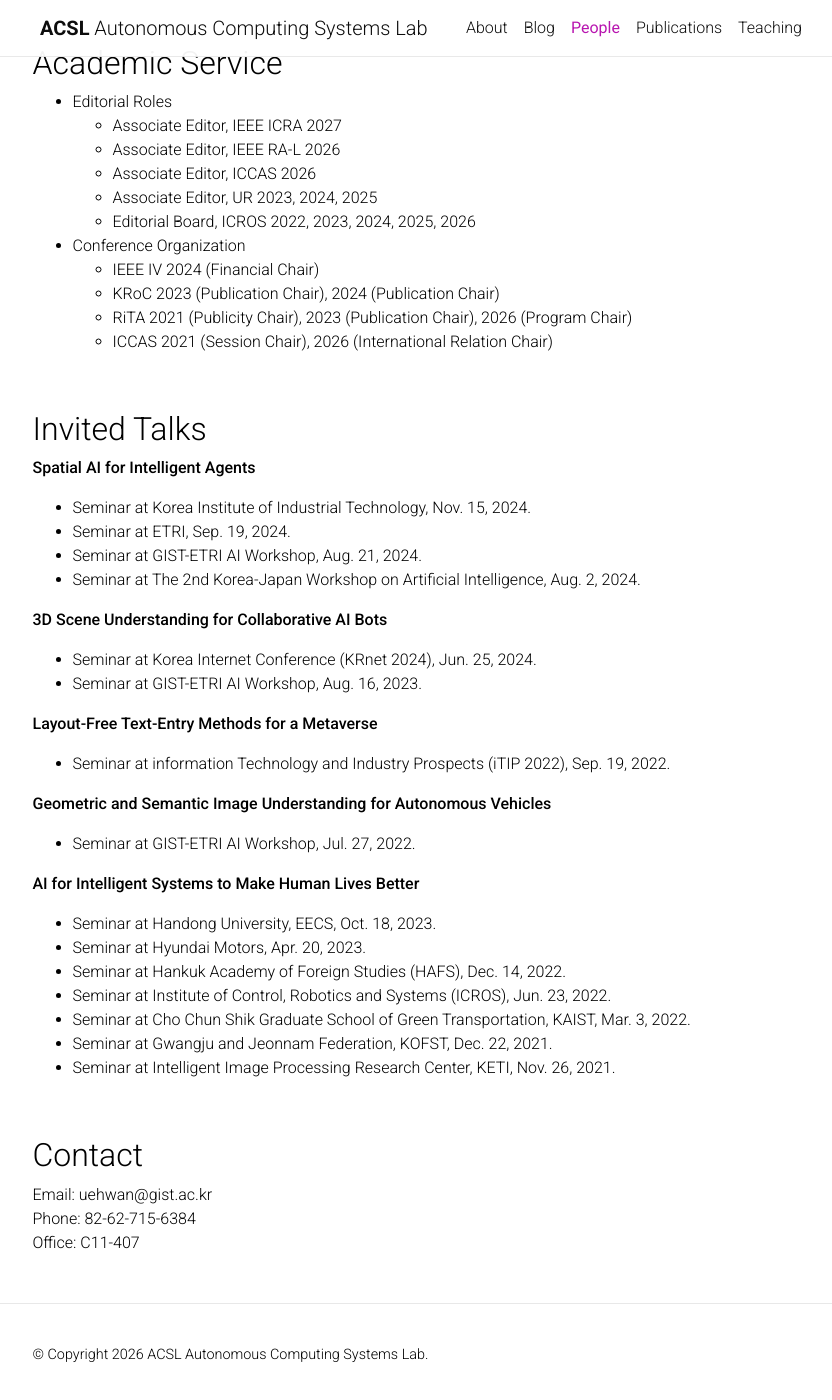
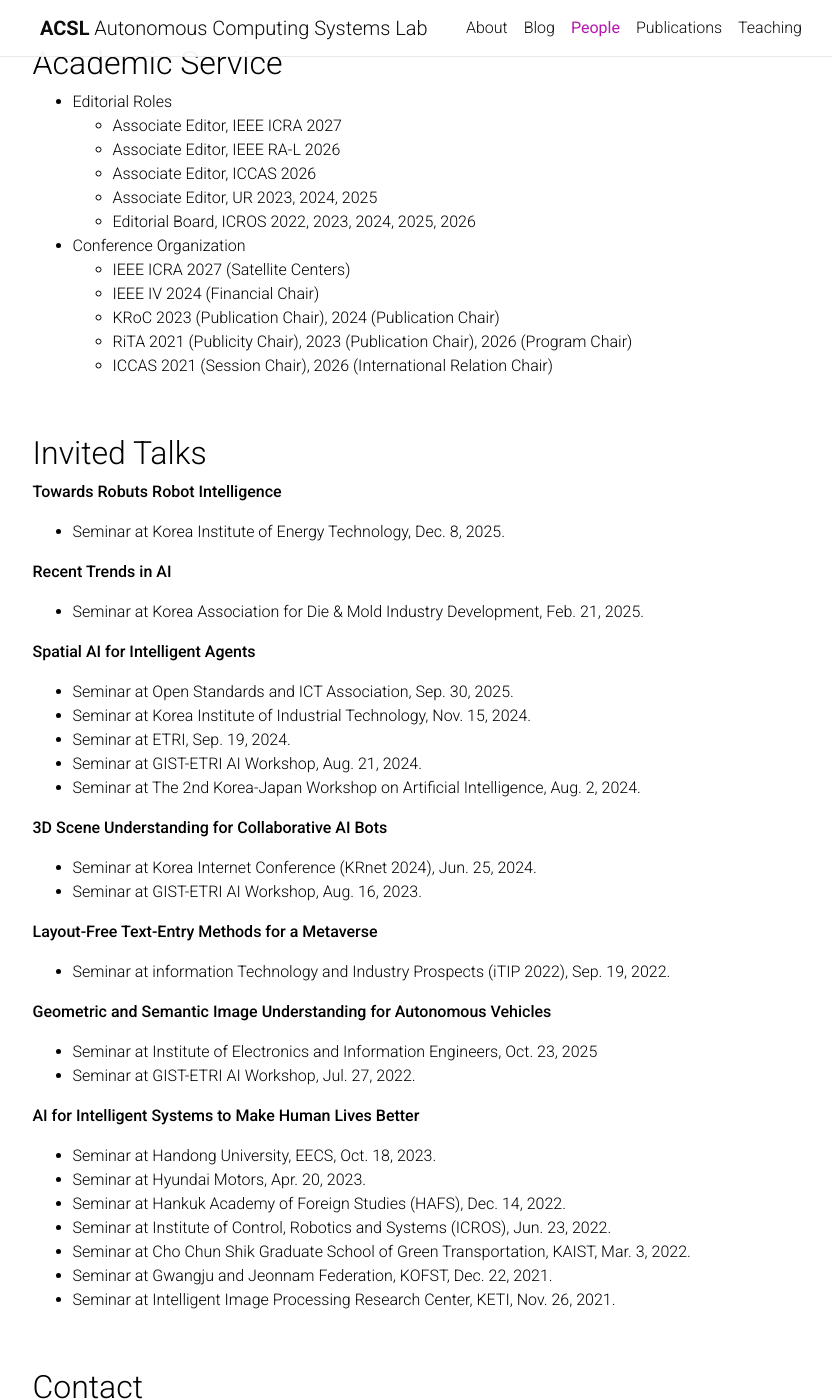
Before and after one commit to Uehwan/Uehwan.github.io, a Jekyll site: the page built from _people/Ue-Hwan-Kim.markdown, in a window 1280 px wide and 1400 px high, scrolled down 1057 px. Shown: the whole window, without its empty margins (215-1047 px from the left). Built offline with Jekyll 4.4.1, drawn with Linux system fonts in a browser that asks for light colours; nearby versions of some CDN libraries; comment, search, counter and statistics services are not loaded; a style sheet for code colours, icons or effects is not loaded.

Commit message:
bio update

```diff
--- a/_people/Ue-Hwan-Kim.markdown
+++ b/_people/Ue-Hwan-Kim.markdown
@@ -48,6 +48,7 @@ Associate Professor <br/>
   - Associate Editor, UR 2023, 2024, 2025
   - Editorial Board, ICROS 2022, 2023, 2024, 2025, 2026
 - Conference Organization
+  - IEEE ICRA 2027 (Satellite Centers)
   - IEEE IV 2024 (Financial Chair)
   - KRoC 2023 (Publication Chair), 2024 (Publication Chair)
   - RiTA 2021 (Publicity Chair), 2023 (Publication Chair), 2026 (Program Chair)
@@ -55,7 +56,14 @@ Associate Professor <br/>
 
 <br />
 ## Invited Talks
+**Towards Robuts Robot Intelligence**
+- Seminar at Korea Institute of Energy Technology, Dec. 8, 2025.
+
+**Recent Trends in AI**
+- Seminar at Korea Association for Die & Mold Industry Development, Feb. 21, 2025.
+
 **Spatial AI for Intelligent Agents**
+- Seminar at Open Standards and ICT Association, Sep. 30, 2025.
 - Seminar at Korea Institute of Industrial Technology, Nov. 15, 2024.
 - Seminar at ETRI, Sep. 19, 2024.
 - Seminar at GIST-ETRI AI Workshop, Aug. 21, 2024.
@@ -69,6 +77,7 @@ Associate Professor <br/>
 - Seminar at information Technology and Industry Prospects (iTIP 2022), Sep. 19, 2022.
 
 **Geometric and Semantic Image Understanding for Autonomous Vehicles**
+- Seminar at Institute of Electronics and Information Engineers, Oct. 23, 2025
 - Seminar at GIST-ETRI AI Workshop, Jul. 27, 2022.
 
 **AI for Intelligent Systems to Make Human Lives Better**
```
